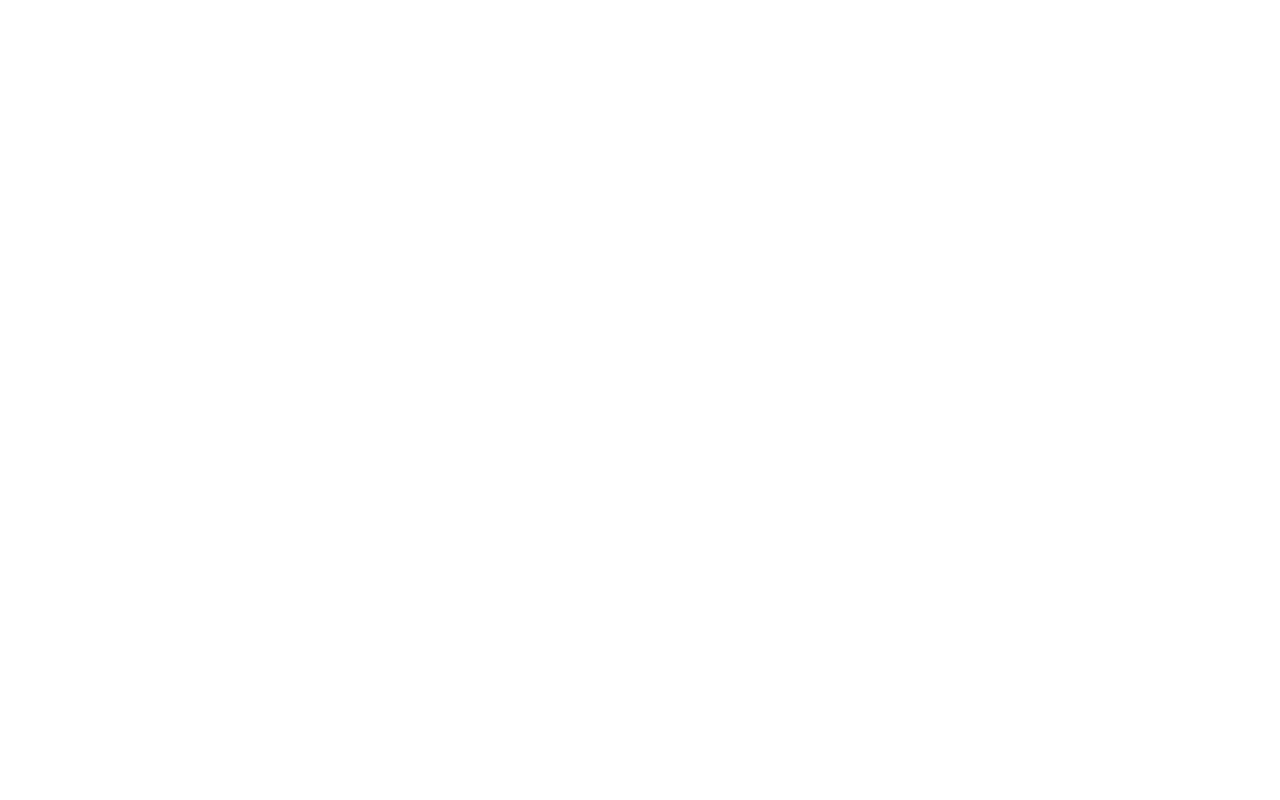
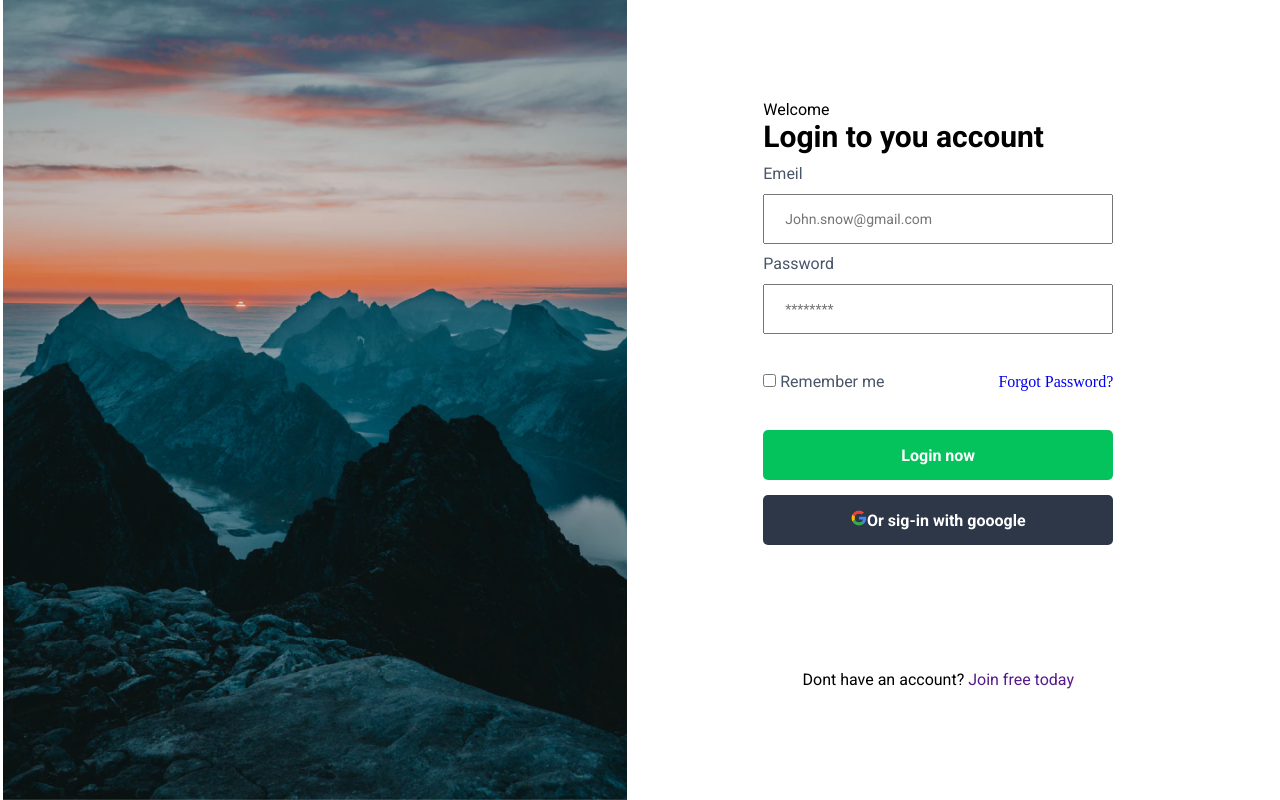
Before and after one commit to abdulazizovsirojiddin/Login-view, a plain HTML site: page index.html in a window 1280 px wide. Drawn offline with Linux system fonts and the light colour scheme.

Commit message:
login page ready

```diff
--- a/index.html
+++ b/index.html
@@ -0,0 +1,50 @@
+<!DOCTYPE html>
+<html lang="en">
+
+<head>
+    <meta charset="UTF-8">
+    <meta http-equiv="X-UA-Compatible" content="IE=edge">
+    <meta name="viewport" content="width=device-width, initial-scale=1.0">
+    <link rel="preconnect" href="https://fonts.googleapis.com">
+<link rel="preconnect" href="https://fonts.gstatic.com" crossorigin>
+<link href="https://fonts.googleapis.com/css2?family=Montserrat&family=Roboto+Condensed:wght@700&family=Roboto:wght@400;700&display=swap" rel="stylesheet">
+    <link rel="stylesheet" href="./css/main.css">
+    <title>Login</title>
+</head>
+
+<body>
+    <!-- Main -->
+    <main class="main">
+        <div class="main-container container">
+            <div class="left">
+
+            </div>
+            <div class="right">
+                <form action="https://echo.htmlacademy.ru" method="GET">
+                    <p>Welcome</p>
+                    <h1>Login to you account</h1>
+                    <label for="email">Emeil</label> <br>
+                    <input class="input-link" id="email" type="email" placeholder="John.snow@gmail.com" name="Emeil" required> <br>
+                    <label for="password">Password</label> <br>
+                    <input class="input-link" id="password" type="password" placeholder="********" name="Password" required> <br>
+
+                    <div class="warning">
+                       <div>
+                        <input type="checkbox" id="checkbox">
+                        <label for="checkbox">Remember me</label>
+                       </div>
+                        <a href="./index.html">Forgot Password?</a>
+
+                    </div>
+                    <button>Login now</button>
+                    <button class="sig-in"><img src="./images/Без_названия__1_-removebg-preview.png" alt="">Or sig-in with gooogle</button>
+
+                </form>
+                <p>Dont have an account? <a href="">Join free today</a></p>
+            </div>
+        </div>
+
+    </main>
+</body>
+
+</html>
```
Also changed, not shown: css/minify.css (added, +1 -0 lines), css/main.css (line endings or trailing spaces).
